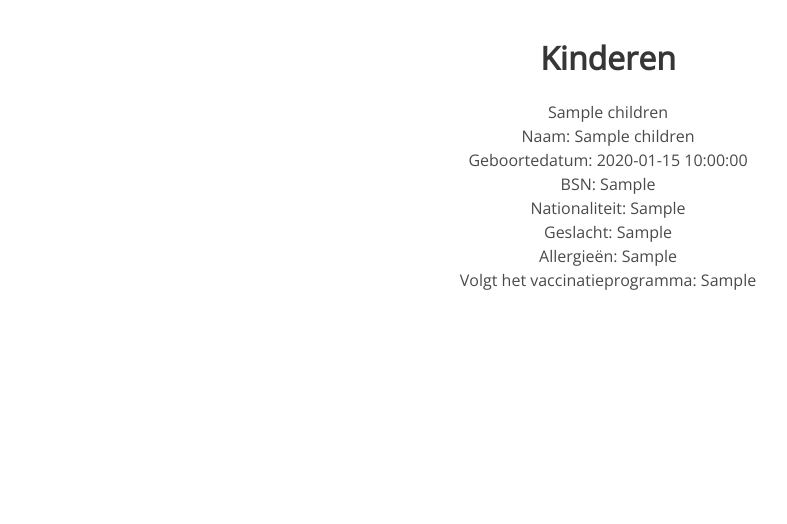
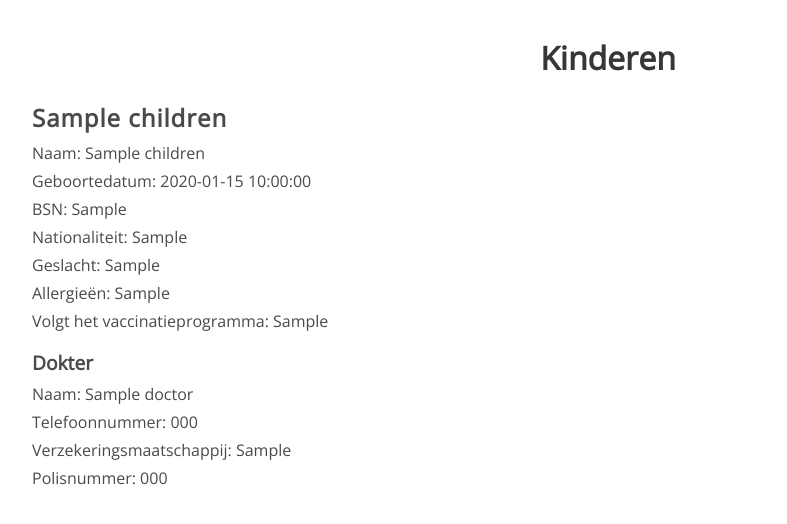
Before and after one commit to justalana/cle2, a PHP site: page /user_children.php in a window 1280 px wide. Shown: the part 107-631 px from the top of the page, without its empty margins (32-819 px from the left). Run offline with PHP 8.4, Linux system fonts and the light colour scheme; tables that the repository leaves empty or names only in its code hold one stand-in row (values such as "Sample post").

Commit message:
user kinderen overzicht klopt

```diff
--- a/css/user.css
+++ b/css/user.css
@@ -12,6 +12,7 @@ nav {
     border: none;
     margin-left: 2vh;
 }
+
 .title {
     font-weight: bold;
     margin-top: 5vh;
@@ -55,3 +56,24 @@ nav {
 }
 
 /*KINDER OVERZICHT*/
+.child-overview {
+    text-align: left;
+    margin-left: 5vw;
+}
+
+.heading {
+    font-size: 1.5rem;
+    text-transform: none;
+    font-weight: bold;
+}
+
+.heading-smaller {
+    font-size: 1.2rem;
+    text-transform: none;
+    font-weight: bold;
+    margin-top: 2vh;
+}
+
+.list-text {
+    margin: 0.5vh 0 0.5vh 0;
+}
--- a/user_children.php
+++ b/user_children.php
@@ -2,19 +2,26 @@
 /** @var mysqli $db */
 require_once 'connection.php';
 
-//Stap 3: Select all albums from the database
 $query = "SELECT * FROM children";
 $result = mysqli_query($db, $query)
 or die('Error '.mysqli_error($db).' with query '.$query);
 
-// Stap 4: Save results in an array
 $children = [];
 while($row = mysqli_fetch_assoc($result))
 {
     $children[] = $row;
 }
 
-// Stap 5: Close the connection to the database
+$query = "SELECT * FROM doctors";
+$result = mysqli_query($db, $query)
+or die('Error '.mysqli_error($db).' with query '.$query);
+
+$doctors = [];
+while($row = mysqli_fetch_assoc($result))
+{
+    $doctors[] = $row;
+}
+
 mysqli_close($db);
 ?>
 <!doctype html>
@@ -55,18 +62,31 @@ mysqli_close($db);
     <h1 class="title">
         Kinderen
     </h1>
-    <?php foreach ($children as $index => $child) { ?>
-        <h2><?= htmlentities($child['name'])  ?></h2>
-        <ul>
-            <li>Naam: <?= htmlentities($child['name'])?></li>
-            <li>Geboortedatum: <?= htmlentities($child['date_of_birth'])?></li>
-            <li>BSN: <?= htmlentities($child['bsn'])?></li>
-            <li>Nationaliteit: <?= htmlentities($child['nationality'])?></li>
-            <li>Geslacht: <?= htmlentities($child['gender'])?></li>
-            <li>Allergieën: <?= htmlentities($child['allergies'])?></li>
-            <li>Volgt het vaccinatieprogramma: <?= htmlentities($child['vaccinated'])?></li>
-        </ul>
-    <?php } ?>
+    <div class="child-overview">
+        <?php foreach ($children as $index => $child) { ?>
+            <h2 class="heading"><?= htmlentities($child['name'])  ?></h2>
+            <ul>
+                <li class="list-text">Naam: <?= htmlentities($child['name'])?></li>
+                <li class="list-text">Geboortedatum: <?= htmlentities($child['date_of_birth'])?></li>
+                <li class="list-text">BSN: <?= htmlentities($child['bsn'])?></li>
+                <li class="list-text">Nationaliteit: <?= htmlentities($child['nationality'])?></li>
+                <li class="list-text">Geslacht: <?= htmlentities($child['gender'])?></li>
+                <li class="list-text">Allergieën: <?= htmlentities($child['allergies'])?></li>
+                <li class="list-text">Volgt het vaccinatieprogramma: <?= htmlentities($child['vaccinated'])?></li>
+            </ul>
+        <?php } ?>
+
+        <?php foreach ($doctors as $index => $doctor) { ?>
+            <h2 class="heading-smaller">Dokter</h2>
+            <ul>
+                <li class="list-text">Naam: <?= htmlentities($doctor['doctor_name'])?></li>
+                <li class="list-text">Telefoonnummer: <?= htmlentities($doctor['doctor_phonenumber'])?></li>
+                <li class="list-text">Verzekeringsmaatschappij: <?= htmlentities($doctor['insurance'])?></li>
+                <li class="list-text">Polisnummer: <?= htmlentities($doctor['polis_number'])?></li>
+            </ul>
+        <?php } ?>
+    </div>
+
 </main>
 
 </body>
--- a/user_home.php
+++ b/user_home.php
@@ -7,7 +7,7 @@
     <meta name="viewport" content="width=device-width, initial-scale=1" />
     <title>Kidzglobe login</title>
     <link rel="stylesheet" href="https://cdn.jsdelivr.net/npm/bulma@0.9.4/css/bulma.min.css">
-    <link rel="stylesheet" href="./css/user.css">
+    <link rel="stylesheet" href="./css/user.css?v<?php echo time()?>">
     <link rel="stylesheet" href="./css/style.css">
 </head>
 <body>
```
